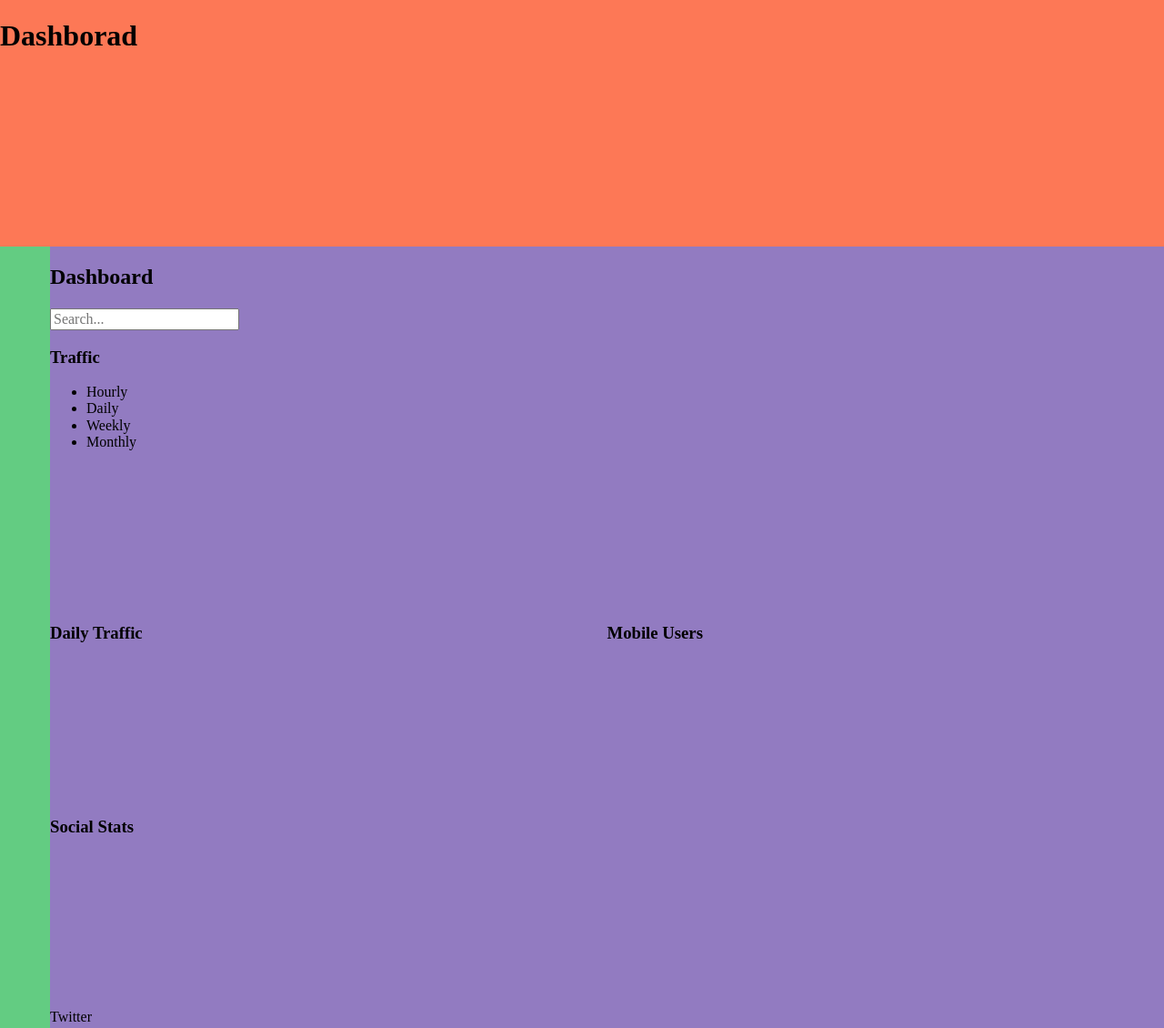
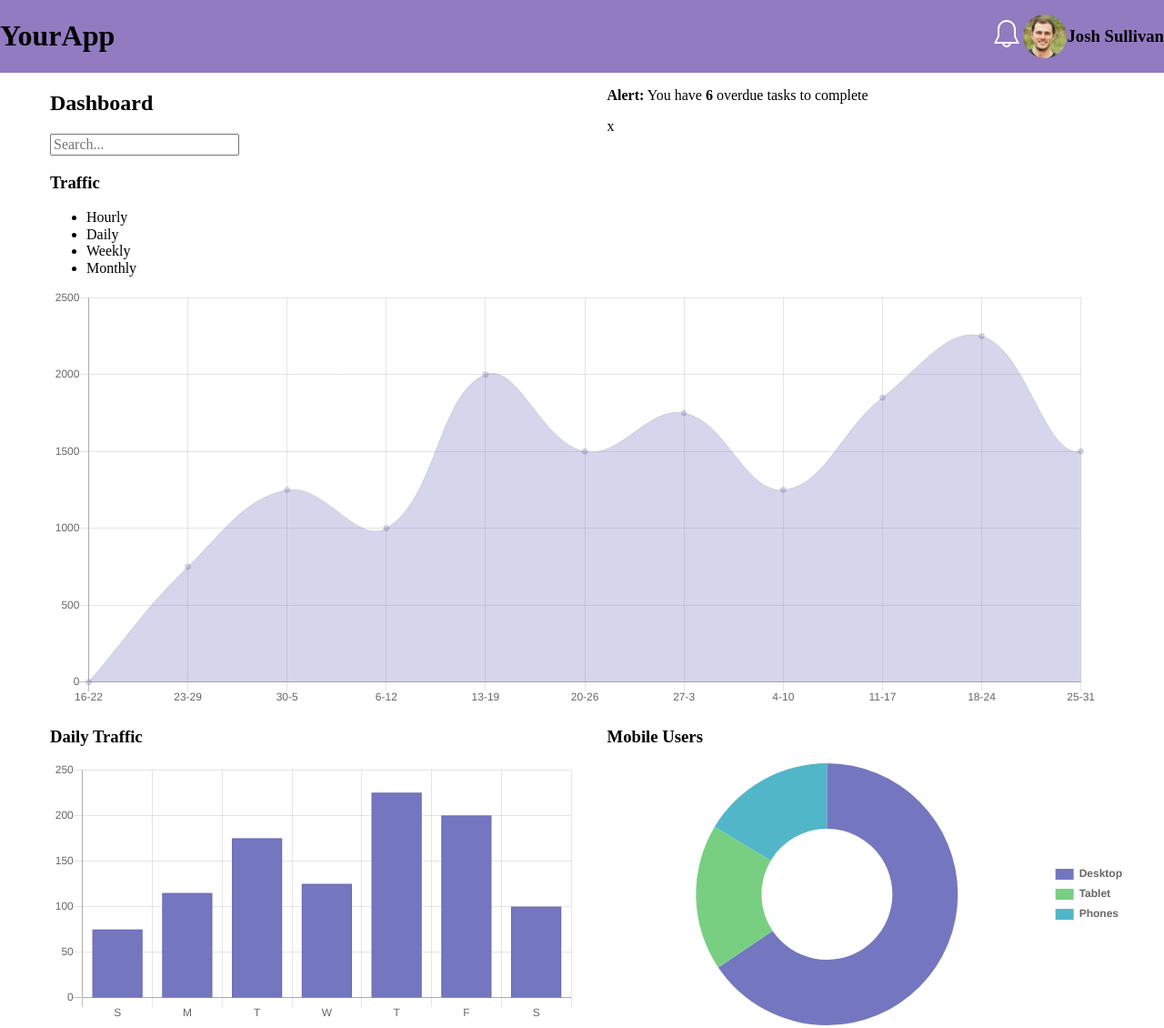
Before and after one commit to allan9595/web_app_dashboard_techdegree, a plain HTML site: page index.html in a window 1280 px wide. Shown: the top 1130 px of the page at 91% size. Drawn offline with nearby package versions, Linux system fonts and the light colour scheme.

Commit message:
add charts

```diff
--- a/index.html
+++ b/index.html
@@ -4,22 +4,32 @@
         <meta charset="utf-8">
         <title>My Dashborad</title>
         <meta name="viewport" content="width=device-width, initial-scale=1">
-
+        <link rel="stylesheet" href="https://cdnjs.cloudflare.com/ajax/libs/Chart.js/2.8.0/Chart.min.css">
         <link rel="stylesheet" href="css/styles.css">
     </head>
     <body>
         <div class="grid-container">
             <header>
-                <h1>Dashborad</h1>
+                <h1>YourApp</h1>
                 <div>
-                    <svg>
+                    <svg version="1.1" class="bell-alert" id="Layer_1" xmlns="http://www.w3.org/2000/svg" xmlns:xlink="http://www.w3.org/1999/xlink" x="0px" y="0px"
+                    viewBox="0 0 32 32" style="enable-background:new 0 0 32 32;" xml:space="preserve">
+                        <g id="_x36__6_">
+                            <g>
+                                <path class="bell-alert-path" d="M24,18v-8c0-5.5-4.5-10-10-10S4,4.5,4,10v8l-4,8h9.1c0.5,2.3,2.5,4,4.9,4s4.4-1.7,4.9-4H28L24,18z M14,28
+                                    c-1.3,0-2.4-0.8-2.8-2h5.6C16.4,27.2,15.3,28,14,28z M3,24l3-6v-8c0-4.4,3.6-8,8-8s8,3.6,8,8v8l3,6H3z"/>
+                            </g>
+                        </g>
                     </svg>
                     <div id="notification">
 
                     </div>
                 </div>
-                <img src="">
-                <h3></h3>
+                <img
+                    src="images/member-2.jpg"
+                    class="profile-image"
+                >
+                <h3>Josh Sullivan</h3>
             </header>
             <nav>
                 <a>
@@ -284,6 +294,6 @@
             integrity="sha256-CSXorXvZcTkaix6Yvo6HppcZGetbYMGWSFlBw8HfCJo="
             crossorigin="anonymous">
         </script>
-
+        <script src="https://cdnjs.cloudflare.com/ajax/libs/Chart.js/2.8.0/Chart.min.js"></script>
         <script src="scripts/script.js"></script>
 </html>
--- a/scripts/script.js
+++ b/scripts/script.js
@@ -0,0 +1,134 @@
+const alert = document.getElementById("alert");
+const trafficCanvas = document.getElementById('traffic-chart');
+const dailyCanvas = document.getElementById("daily-chart");
+const mobileCanvas = document.getElementById("mobile-chart");
+const user = document.getElementById("userField");
+const message = document.getElementById("messageField");
+const send = document.getElementById("send");
+
+// create the html for the banner
+alert.innerHTML =
+    `
+    <div class="alert-banner">
+    <p><strong>Alert:</strong> You have <strong>6</strong> overdue tasks
+    to complete</p>
+    <p class="alert-banner-close">x</p>
+    </div>
+    `
+
+alert.addEventListener('click', e => {
+    const element = e.target;
+    if (element.classList.contains("alert-banner-close")) {
+    alert.style.display = "none"
+    }
+});
+
+let trafficData = {
+    labels: ["16-22", "23-29", "30-5", "6-12", "13-19", "20-26", "27-3",
+    "4-10", "11-17", "18-24", "25-31"],
+    datasets: [{
+        data: [0, 750, 1250, 1000, 2000, 1500, 1750, 1250, 1850, 2250, 1500,
+        2500],
+        backgroundColor: 'rgba(116, 119, 191, .3)',
+        borderWidth: 1,
+    }]
+};
+
+let trafficOptions = {
+    aspectRatio: 2.5,
+    animation: {
+        duration: 0
+    },
+    scales: {
+        yAxes: [{
+            ticks: {
+                beginAtZero:true
+            }
+        }]
+    },
+    legend : {
+        display: false
+    }
+};
+
+let trafficChart = new Chart(trafficCanvas, {
+    type: 'line',
+    data: trafficData,
+    options: trafficOptions
+});
+
+
+// data for daily traffic bar chart
+const dailyData = {
+    labels: ["S", "M", "T", "W", "T", "F", "S"],
+    datasets: [{
+        label: '# of Hits',
+        data: [75, 115, 175, 125, 225, 200, 100],
+        backgroundColor: '#7477BF',
+        borderWidth: 1
+    }]
+};
+
+const dailyOptions = {
+    scales: {
+        yAxes: [{
+            ticks: {
+                beginAtZero:true
+            }
+        }]
+    },
+    legend : {
+        display: false
+    }
+}
+
+let dailyChart = new Chart(dailyCanvas, {
+    type: 'bar',
+    data: dailyData,
+    options: dailyOptions
+});
+
+//mobile view canvas
+const mobileData = {
+    labels: ["Desktop", "Tablet", "Phones"],
+    datasets: [{
+        label: '# of Users',
+        data: [2000, 550, 500],
+        borderWidth: 0,
+        backgroundColor: [
+            '#7477BF',
+            '#78CF82',
+            '#51B6C8'
+        ]
+    }]
+};
+
+const mobileOptions = {
+    legend: {
+        position: 'right',
+        labels: {
+            boxWidth: 20,
+            fontStyle: 'bold'
+        }
+    }
+}
+
+let mobileChart = new Chart(mobileCanvas, {
+    type: 'doughnut',
+    data: mobileData,
+    options: mobileOptions
+});
+
+//message section
+send.addEventListener('click', () => {
+    // ensure user and message fields are filled out
+    if (user.value === "" && message.value === "") {
+        alert("Please fill out user and message fields before sending");
+    } else if (user.value === "" ) {
+        alert("Please fill out user field before sending");
+    } else if (message.value === "" ) {
+        alert("Please fill out message field before sending");
+    } else {
+        alert(`Message successfully sent to: ${user.value}`);
+    }
+});
--- a/scss/components/_grid.scss
+++ b/scss/components/_grid.scss
@@ -2,7 +2,7 @@
 
 .grid-container {
     display: grid;
-    grid-template-columns: 1fr;
+    grid-template-columns: 100%;
     grid-template-rows: auto;
     grid-template-areas:
         "header"
@@ -12,23 +12,22 @@
 
 header {
     grid-area: header;
-    background: $coral;
+    background: $lilac-bush;
 }
 
 nav {
     grid-area: navigation;
-    background: $emerald;
 }
 
 main {
     grid-area: main;
     display: grid;
-    background: $lilac-bush;
 }
 
 .widget-container-full, .widget-container-half {
     width: 95vw;
 }
+
 
 @include media-query($desktop-view){
     .grid-container {
--- /dev/null
+++ b/scss/components/_header.scss
@@ -0,0 +1,22 @@
+header {
+    display: flex;
+    flex-direction: row;
+    justify-content: space-between;
+    align-items: center;
+}
+
+header {
+    h1 {
+        flex: 2;
+    }
+    svg{
+        flex: 2 0px;
+    }
+    img{
+        border-radius: 50%;
+        height: 3em;
+        width: 3em;
+    }
+
+
+}
--- a/scss/components/_index.scss
+++ b/scss/components/_index.scss
@@ -1,3 +1,4 @@
 @import 'svg';
 @import 'grid';
+@import 'header';
 @import 'navigation';
--- a/scss/components/_svg.scss
+++ b/scss/components/_svg.scss
@@ -0,0 +1,9 @@
+
+.bell-alert{
+    width:2em;
+    height:2em;
+    &-path{
+        fill:#FFFFFF;
+        stroke-width: 1
+    }
+}
```
Also changed, not shown: css/styles.css, 1 other file. Lines whose indentation alone changed are shown as unchanged.
